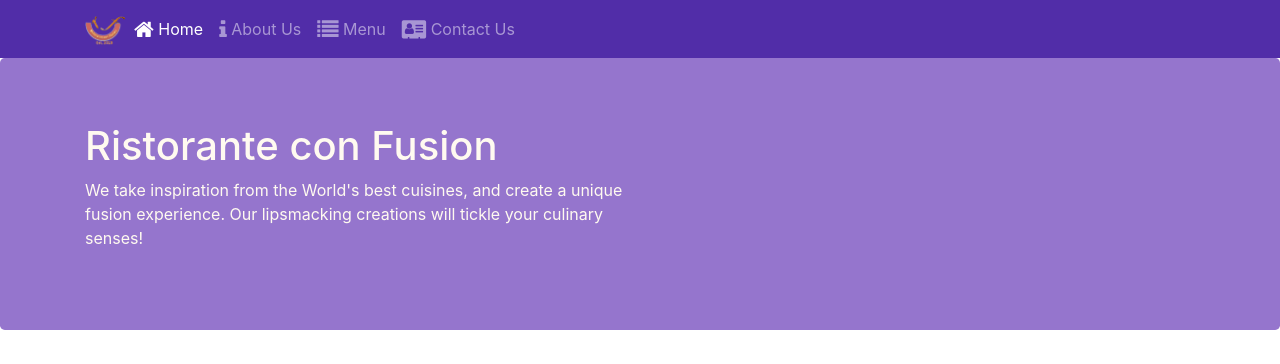
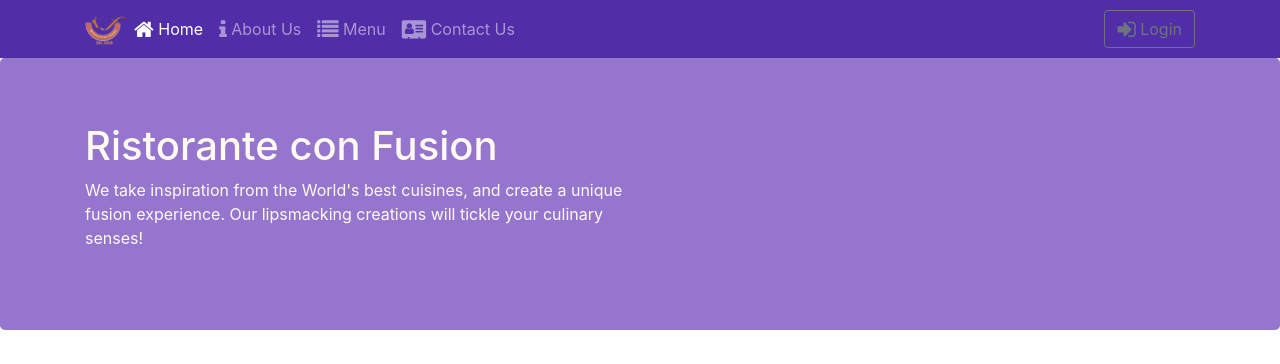
Before and after one commit to justellie/confusion-react-, a React (Create React App) app: page /home in a window 1280 px wide. Shown: the top 364 px of the page. Built offline with nearby package versions, Linux system fonts and the light colour scheme.

Commit message:
Uncontrolled forms

```diff
--- a/src/components/HeaderComponent.js
+++ b/src/components/HeaderComponent.js
@@ -1,5 +1,5 @@
 import React, { Component } from 'react';
-import { Nav, Navbar, NavbarBrand, NavbarToggler, Collapse, NavItem, Jumbotron } from 'reactstrap';
+import { Nav, Navbar, NavbarBrand, NavbarToggler, Collapse, NavItem, Jumbotron ,Button, Modal, ModalHeader, ModalBody,Form, FormGroup, Input, Label } from 'reactstrap';
 import { NavLink } from 'react-router-dom';
 
 class Header extends Component {
@@ -7,8 +7,11 @@
         super(props);
 
         this.toggleNav = this.toggleNav.bind(this);
+        this.toggleModal=this.toggleModal.bind(this);
+        this.handleLogin = this.handleLogin.bind(this);
         this.state = {
-          isNavOpen: false
+          isNavOpen: false,
+          isModalOpen:false
         };
       }
 
@@ -17,10 +20,21 @@
           isNavOpen: !this.state.isNavOpen
         });
       }
+      toggleModal() {
+        this.setState({
+          isModalOpen: !this.state.isModalOpen
+        });
+      }
+      handleLogin(event) {
+        this.toggleModal();
+        alert("Username: " + this.username.value + " Password: " + this.password.value
+            + " Remember: " + this.remember.checked);
+        event.preventDefault();
+    }
 
     render() {
         return(
-            <div>
+            <React.Fragment>
                 <Navbar dark expand="md">
                     <div className="container">
                         <NavbarToggler onClick={this.toggleNav} />
@@ -40,6 +54,11 @@
                                 <NavLink className="nav-link" to='/contactus'><span className="fa fa-address-card fa-lg"></span> Contact Us</NavLink>
                             </NavItem>
                             </Nav>
+                            <Nav className="ml-auto" navbar>
+                                <NavItem>
+                                    <Button outline onClick={this.toggleModal}><span className="fa fa-sign-in fa-lg"></span> Login</Button>
+                                </NavItem>
+                            </Nav>
                         </Collapse>
                     </div>
                 </Navbar>
@@ -53,7 +72,32 @@
                         </div>
                     </div>
                 </Jumbotron>
-            </div>
+                <Modal isOpen={this.state.isModalOpen} toggle={this.toggleModal}>
+                    <ModalHeader toggle={this.toggleModal}>Login</ModalHeader>
+                    <ModalBody>
+                     <Form onSubmit={this.handleLogin}>
+                            <FormGroup>
+                                <Label htmlFor="username">Username</Label>
+                                <Input type="text" id="username" name="username"
+                                    innerRef={(input) => this.username = input} />
+                            </FormGroup>
+                            <FormGroup>
+                                <Label htmlFor="password">Password</Label>
+                                <Input type="password" id="password" name="password"
+                                    innerRef={(input) => this.password = input}  />
+                            </FormGroup>
+                            <FormGroup check>
+                                <Label check>
+                                    <Input type="checkbox" name="remember"
+                                    innerRef={(input) => this.remember = input}  />
+                                    Remember me
+                                </Label>
+                            </FormGroup>
+                            <Button type="submit" value="submit" color="primary">Login</Button>
+                        </Form>
+                    </ModalBody>
+                </Modal>
+            </React.Fragment>
         );
     }
 }
```
